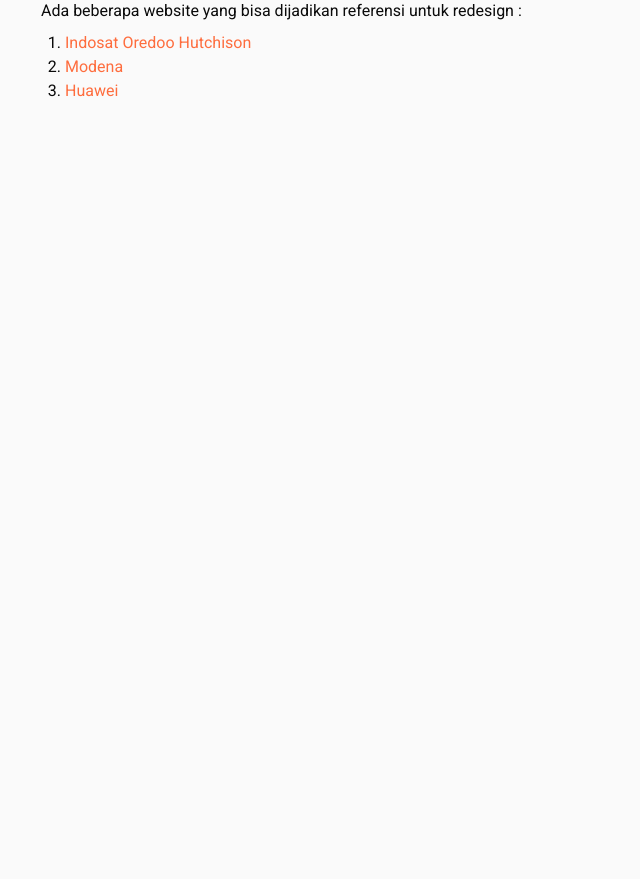
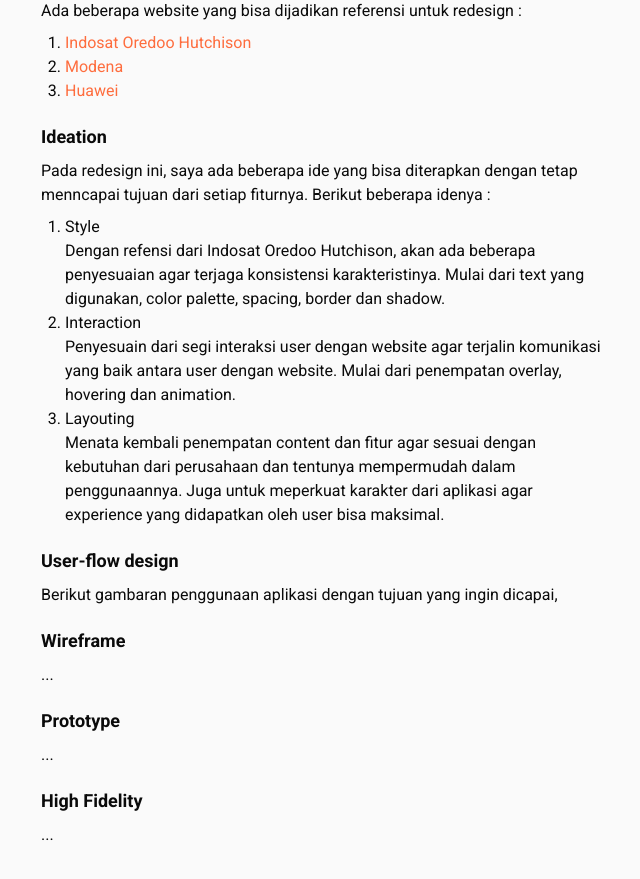
Before and after one commit to OneToDev/helloalen-dev, a Next.js app: page /portofolios/cms-product-catalog in a window 1280 px wide. Shown: the part 1060-1939 px from the top of the page, without its empty margins (364-1004 px from the left). Before the commit the page ends 1211 px from the top, so only its background shows below. Built offline with nearby package versions, Linux system fonts and the light colour scheme.

Commit message:
Adding base layout

```diff
--- a/app/portofolios/amal-academy-mobile-version/page.tsx
+++ b/app/portofolios/amal-academy-mobile-version/page.tsx
@@ -30,88 +30,70 @@
           </Link>
         </p>
       </div>
+
+      {/* Content */}
       <div className="w-full flex flex-col items-center gap-8">
         <Image
           src={ThumbnailAmalAcademy}
           alt="Thumbnail"
           className="w-[800px] rounded-md"
         />
+        <div className="w-10/12 md:w-1/2 flex flex-col gap-5">
 
-        {/* <div className="w-1/2 flex flex-col gap-5">
+          {/* Overview */}
           <div className="flex flex-col gap-2">
             <h3 className="text-lg font-semibold">Overview</h3>
-            <p>
-              <a
-                href="https://www.telkom.co.id/sites"
-                className="text-maOrange"
-                target="_blank"
-              >
-                PT Telkom Indonesia
-              </a>{" "}
-              memiliki sebuah website catalog sendiri{" "}
-              <a
-                href="https://productcatalog.telkom.co.id/"
-                className="text-maOrange"
-                target="_blank"
-              >
-                disini
-              </a>{" "}
-              yang bertujuan sebagai pusat informasi mengenai produk yang
-              dimiliki oleh perusahaan yang diperuntukkan bagi salesnya.
-            </p>
+            <p>...</p>
           </div>
 
+          {/* Problems */}
           <div className="flex flex-col gap-2">
             <h3 className="text-lg font-semibold">Problems</h3>
-            <p>
-              Secara fungsional sebagian besar sudah bekerja dengan baik. Namun
-              yang menjadi permasalahann adalah desain yang digunakan belum
-              update. Desain masih menggunakan desain lama dan belum menerapkan
-              prinsip UI/UX.{" "}
-              <a
-                href="https://www.telkom.co.id/sites"
-                className="text-maOrange"
-                target="_blank"
-              >
-                PT Telkom Indonesia
-              </a>{" "}
-              menginginkan untuk re-desain website yang ada dengan penerapan
-              UI/UX dengan beberapa referensi yang mereka inginkan.
-            </p>
+            <p>...</p>
           </div>
 
+          {/* User Needs */}
           <div className="flex flex-col gap-2">
             <h3 className="text-lg font-semibold">User Needs</h3>
-            <p>
-              Ada beberapa website yang bisa dijadikan referensi untuk redesign
-              :
-            </p>
-            <ol className="list-decimal ps-6">
-              <li>
-                <a
-                  href="https://ioh.co.id/portal/id/iohindex"
-                  className="text-maOrange"
-                >
-                  Indosat Oredoo Hutchison
-                </a>
-              </li>
-              <li>
-                <a
-                  href="https://www.modena.com/id_id"
-                  className="text-maOrange"
-                >
-                  Modena
-                </a>
-              </li>
-              <li>
-                <a href="https://www.huawei.com/en/" className="text-maOrange">
-                  Huawei
-                </a>
-              </li>
-            </ol>
+            <p>...</p>
           </div>
-        </div> */}
+
+          {/* Ideation */}
+          <div className="flex flex-col gap-2">
+            <h3 className="text-lg font-semibold">Ideation</h3>
+            <p>...</p>
+          </div>
+
+          {/* User-flow design */}
+          <div className="flex flex-col gap-2">
+            <h3 className="text-lg font-semibold">User-flow design</h3>
+            <p>...</p>
+            {/* <Image src={} alt="user-flow" /> */}
+          </div>
+
+          {/* Wireframe */}
+          <div className="flex flex-col gap-2">
+            <h3 className="text-lg font-semibold">Wireframe</h3>
+            <p>...</p>
+            {/* <Image src={} alt="user-flow" /> */}
+          </div>
+
+          {/* Prototype */}
+          <div className="flex flex-col gap-2">
+            <h3 className="text-lg font-semibold">Prototype</h3>
+            <p>...</p>
+            {/* <Image src={} alt="user-flow" /> */}
+          </div>
+
+          {/* High Fidelity */}
+          <div className="flex flex-col gap-2">
+            <h3 className="text-lg font-semibold">High Fidelity</h3>
+            <p>...</p>
+            {/* <Image src={} alt="user-flow" /> */}
+          </div>
+        </div>
       </div>
+
     </main>
   );
 }
--- a/app/portofolios/bale-seni-barli/page.tsx
+++ b/app/portofolios/bale-seni-barli/page.tsx
@@ -31,87 +31,70 @@
         </p>
       </div>
       <div className="w-full flex flex-col items-center gap-8">
+
+        {/* Content */}
+        <div className="w-full flex flex-col items-center gap-8">
           <Image
             src={ThumbnailBaleSeniBarli}
             alt="Thumbnail"
             className="w-[800px] rounded-md"
           />
-
-        {/* <div className="w-1/2 flex flex-col gap-5">
+          <div className="w-10/12 md:w-1/2 flex flex-col gap-5">
+            {/* Overview */}
             <div className="flex flex-col gap-2">
               <h3 className="text-lg font-semibold">Overview</h3>
-            <p>
-              <a
-                href="https://www.telkom.co.id/sites"
-                className="text-maOrange"
-                target="_blank"
-              >
-                PT Telkom Indonesia
-              </a>{" "}
-              memiliki sebuah website catalog sendiri{" "}
-              <a
-                href="https://productcatalog.telkom.co.id/"
-                className="text-maOrange"
-                target="_blank"
-              >
-                disini
-              </a>{" "}
-              yang bertujuan sebagai pusat informasi mengenai produk yang
-              dimiliki oleh perusahaan yang diperuntukkan bagi salesnya.
-            </p>
+              <p>...</p>
             </div>
 
+            {/* Problems */}
             <div className="flex flex-col gap-2">
               <h3 className="text-lg font-semibold">Problems</h3>
-            <p>
-              Secara fungsional sebagian besar sudah bekerja dengan baik. Namun
-              yang menjadi permasalahann adalah desain yang digunakan belum
-              update. Desain masih menggunakan desain lama dan belum menerapkan
-              prinsip UI/UX.{" "}
-              <a
-                href="https://www.telkom.co.id/sites"
-                className="text-maOrange"
-                target="_blank"
-              >
-                PT Telkom Indonesia
-              </a>{" "}
-              menginginkan untuk re-desain website yang ada dengan penerapan
-              UI/UX dengan beberapa referensi yang mereka inginkan.
-            </p>
+              <p>...</p>
             </div>
 
+            {/* User Needs */}
             <div className="flex flex-col gap-2">
               <h3 className="text-lg font-semibold">User Needs</h3>
-            <p>
-              Ada beberapa website yang bisa dijadikan referensi untuk redesign
-              :
-            </p>
-            <ol className="list-decimal ps-6">
-              <li>
-                <a
-                  href="https://ioh.co.id/portal/id/iohindex"
-                  className="text-maOrange"
-                >
-                  Indosat Oredoo Hutchison
-                </a>
-              </li>
-              <li>
-                <a
-                  href="https://www.modena.com/id_id"
-                  className="text-maOrange"
-                >
-                  Modena
-                </a>
-              </li>
-              <li>
-                <a href="https://www.huawei.com/en/" className="text-maOrange">
-                  Huawei
-                </a>
-              </li>
-            </ol>
+              <p>...</p>
             </div>
-        </div> */}
+
+            {/* Ideation */}
+            <div className="flex flex-col gap-2">
+              <h3 className="text-lg font-semibold">Ideation</h3>
+              <p>...</p>
             </div>
+
+            {/* User-flow design */}
+            <div className="flex flex-col gap-2">
+              <h3 className="text-lg font-semibold">User-flow design</h3>
+              <p>...</p>
+              {/* <Image src={} alt="user-flow" /> */}
+            </div>
+
+            {/* Wireframe */}
+            <div className="flex flex-col gap-2">
+              <h3 className="text-lg font-semibold">Wireframe</h3>
+              <p>...</p>
+              {/* <Image src={} alt="user-flow" /> */}
+            </div>
+
+            {/* Prototype */}
+            <div className="flex flex-col gap-2">
+              <h3 className="text-lg font-semibold">Prototype</h3>
+              <p>...</p>
+              {/* <Image src={} alt="user-flow" /> */}
+            </div>
+
+            {/* High Fidelity */}
+            <div className="flex flex-col gap-2">
+              <h3 className="text-lg font-semibold">High Fidelity</h3>
+              <p>...</p>
+              {/* <Image src={} alt="user-flow" /> */}
+            </div>
+          </div>
+        </div>
+      </div>
+
     </main>
   );
 }
--- a/app/portofolios/cms-product-catalog/page.tsx
+++ b/app/portofolios/cms-product-catalog/page.tsx
@@ -8,6 +8,7 @@
 export default function page() {
   return (
     <main className="md:ms-[120px] md:me-[20px] w-full min-h-screen flex flex-col gap-8 md:gap-10 bg-[#fafafa] dark:bg-maBlack py-12">
+      {/* Header */}
       <div className="flex flex-col gap-3 items-center justify-center pt-24 md:pt-0">
         <Link
           href="/portofolios"
@@ -31,6 +32,8 @@
           </Link>
         </p>
       </div>
+
+      {/* Content */}
       <div className="w-full flex flex-col items-center gap-8">
         <Image
           src={ThumbnailCmsProductCatalog}
@@ -38,6 +41,7 @@
           className="w-[800px] rounded-md"
         />
         <div className="w-10/12 md:w-1/2 flex flex-col gap-5">
+          {/* Overview */}
           <div className="flex flex-col gap-2">
             <h3 className="text-lg font-semibold">Overview</h3>
             <p>
@@ -61,6 +65,7 @@
             </p>
           </div>
 
+          {/* Problems */}
           <div className="flex flex-col gap-2">
             <h3 className="text-lg font-semibold">Problems</h3>
             <p>
@@ -80,6 +85,7 @@
             </p>
           </div>
 
+          {/* User Needs */}
           <div className="flex flex-col gap-2">
             <h3 className="text-lg font-semibold">User Needs</h3>
             <p>
@@ -110,6 +116,85 @@
               </li>
             </ol>
           </div>
+
+          {/* Ideation */}
+          <div className="flex flex-col gap-2">
+            <h3 className="text-lg font-semibold">Ideation</h3>
+            <p>
+              Pada redesign ini, saya ada beberapa ide yang bisa diterapkan
+              dengan tetap menncapai tujuan dari setiap fiturnya. Berikut
+              beberapa idenya :
+            </p>
+            <ol className="list-decimal ps-6">
+              <li>
+                Style
+                <p>
+                  Dengan refensi dari{" "}
+                  <a href="https://ioh.co.id/portal/id/iohindex">
+                    Indosat Oredoo Hutchison
+                  </a>
+                  , akan ada beberapa penyesuaian agar terjaga konsistensi
+                  karakteristinya. Mulai dari text yang digunakan, color
+                  palette, spacing, border dan shadow.
+                </p>
+              </li>
+              <li>
+                Interaction
+                <p>
+                  Penyesuain dari segi interaksi user dengan website agar
+                  terjalin komunikasi yang baik antara user dengan website.
+                  Mulai dari penempatan overlay, hovering dan animation.
+                </p>
+              </li>
+              <li>
+                Layouting
+                <p>
+                  Menata kembali penempatan content dan fitur agar sesuai dengan
+                  kebutuhan dari perusahaan dan tentunya mempermudah dalam
+                  penggunaannya. Juga untuk meperkuat karakter dari aplikasi
+                  agar experience yang didapatkan oleh user bisa maksimal.
+                </p>
+              </li>
+            </ol>
+          </div>
+
+          {/* User-flow design */}
+          <div className="flex flex-col gap-2">
+            <h3 className="text-lg font-semibold">User-flow design</h3>
+            <p>
+              Berikut gambaran penggunaan aplikasi dengan tujuan yang ingin
+              dicapai,
+            </p>
+            {/* <Image src={} alt="user-flow" /> */}
+          </div>
+
+          {/* Wireframe */}
+          <div className="flex flex-col gap-2">
+            <h3 className="text-lg font-semibold">Wireframe</h3>
+            <p>
+              ...
+            </p>
+            {/* <Image src={} alt="user-flow" /> */}
+          </div>
+
+          {/* Prototype */}
+          <div className="flex flex-col gap-2">
+            <h3 className="text-lg font-semibold">Prototype</h3>
+            <p>
+              ...
+            </p>
+            {/* <Image src={} alt="user-flow" /> */}
+          </div>
+
+          {/* High Fidelity */}
+          <div className="flex flex-col gap-2">
+            <h3 className="text-lg font-semibold">High Fidelity</h3>
+            <p>
+              ...
+            </p>
+            {/* <Image src={} alt="user-flow" /> */}
+          </div>
+
         </div>
       </div>
     </main>
--- a/app/portofolios/scoutours/page.tsx
+++ b/app/portofolios/scoutours/page.tsx
@@ -31,86 +31,69 @@
         </p>
       </div>
       <div className="w-full flex flex-col items-center gap-8">
+
+        {/* Content */}
+        <div className="w-full flex flex-col items-center gap-8">
           <Image
             src={ThumbnailScoutours}
             alt="Thumbnail"
             className="w-[800px] rounded-md"
           />
-
-        {/* <div className="w-1/2 flex flex-col gap-5">
+          <div className="w-10/12 md:w-1/2 flex flex-col gap-5">
+            {/* Overview */}
             <div className="flex flex-col gap-2">
               <h3 className="text-lg font-semibold">Overview</h3>
-            <p>
-              <a
-                href="https://www.telkom.co.id/sites"
-                className="text-maOrange"
-                target="_blank"
-              >
-                PT Telkom Indonesia
-              </a>{" "}
-              memiliki sebuah website catalog sendiri{" "}
-              <a
-                href="https://productcatalog.telkom.co.id/"
-                className="text-maOrange"
-                target="_blank"
-              >
-                disini
-              </a>{" "}
-              yang bertujuan sebagai pusat informasi mengenai produk yang
-              dimiliki oleh perusahaan yang diperuntukkan bagi salesnya.
-            </p>
+              <p>...</p>
             </div>
 
+            {/* Problems */}
             <div className="flex flex-col gap-2">
               <h3 className="text-lg font-semibold">Problems</h3>
-            <p>
-              Secara fungsional sebagian besar sudah bekerja dengan baik. Namun
-              yang menjadi permasalahann adalah desain yang digunakan belum
-              update. Desain masih menggunakan desain lama dan belum menerapkan
-              prinsip UI/UX.{" "}
-              <a
-                href="https://www.telkom.co.id/sites"
-                className="text-maOrange"
-                target="_blank"
-              >
-                PT Telkom Indonesia
-              </a>{" "}
-              menginginkan untuk re-desain website yang ada dengan penerapan
-              UI/UX dengan beberapa referensi yang mereka inginkan.
-            </p>
+              <p>...</p>
             </div>
 
+            {/* User Needs */}
             <div className="flex flex-col gap-2">
               <h3 className="text-lg font-semibold">User Needs</h3>
-            <p>
-              Ada beberapa website yang bisa dijadikan referensi untuk redesign
-              :
-            </p>
-            <ol className="list-decimal ps-6">
-              <li>
-                <a
-                  href="https://ioh.co.id/portal/id/iohindex"
-                  className="text-maOrange"
-                >
-                  Indosat Oredoo Hutchison
-                </a>
-              </li>
-              <li>
-                <a
-                  href="https://www.modena.com/id_id"
-                  className="text-maOrange"
-                >
-                  Modena
-                </a>
-              </li>
-              <li>
-                <a href="https://www.huawei.com/en/" className="text-maOrange">
-                  Huawei
-                </a>
-              </li>
-            </ol>
+              <p>...</p>
             </div>
-        </div> */}
+
+            {/* Ideation */}
+            <div className="flex flex-col gap-2">
+              <h3 className="text-lg font-semibold">Ideation</h3>
+              <p>...</p>
+            </div>
+
+            {/* User-flow design */}
+            <div className="flex flex-col gap-2">
+              <h3 className="text-lg font-semibold">User-flow design</h3>
+              <p>...</p>
+              {/* <Image src={} alt="user-flow" /> */}
+            </div>
+
+            {/* Wireframe */}
+            <div className="flex flex-col gap-2">
+              <h3 className="text-lg font-semibold">Wireframe</h3>
+              <p>...</p>
+              {/* <Image src={} alt="user-flow" /> */}
+            </div>
+
+            {/* Prototype */}
+            <div className="flex flex-col gap-2">
+              <h3 className="text-lg font-semibold">Prototype</h3>
+              <p>...</p>
+              {/* <Image src={} alt="user-flow" /> */}
+            </div>
+
+            {/* High Fidelity */}
+            <div className="flex flex-col gap-2">
+              <h3 className="text-lg font-semibold">High Fidelity</h3>
+              <p>...</p>
+              {/* <Image src={} alt="user-flow" /> */}
+            </div>
+          </div>
+        </div>
+
       </div>
     </main>
   );
--- a/app/portofolios/the-biggest-sundial/page.tsx
+++ b/app/portofolios/the-biggest-sundial/page.tsx
@@ -31,86 +31,69 @@
         </p>
       </div>
       <div className="w-full flex flex-col items-center gap-8">
+
+        {/* Content */}
+        <div className="w-full flex flex-col items-center gap-8">
           <Image
             src={ThumbnailTheBiggestSundial}
             alt="Thumbnail"
             className="w-[800px] rounded-md"
           />
-
-        {/* <div className="w-1/2 flex flex-col gap-5">
+          <div className="w-10/12 md:w-1/2 flex flex-col gap-5">
+            {/* Overview */}
             <div className="flex flex-col gap-2">
               <h3 className="text-lg font-semibold">Overview</h3>
-            <p>
-              <a
-                href="https://www.telkom.co.id/sites"
-                className="text-maOrange"
-                target="_blank"
-              >
-                PT Telkom Indonesia
-              </a>{" "}
-              memiliki sebuah website catalog sendiri{" "}
-              <a
-                href="https://productcatalog.telkom.co.id/"
-                className="text-maOrange"
-                target="_blank"
-              >
-                disini
-              </a>{" "}
-              yang bertujuan sebagai pusat informasi mengenai produk yang
-              dimiliki oleh perusahaan yang diperuntukkan bagi salesnya.
-            </p>
+              <p>...</p>
             </div>
 
+            {/* Problems */}
             <div className="flex flex-col gap-2">
               <h3 className="text-lg font-semibold">Problems</h3>
-            <p>
-              Secara fungsional sebagian besar sudah bekerja dengan baik. Namun
-              yang menjadi permasalahann adalah desain yang digunakan belum
-              update. Desain masih menggunakan desain lama dan belum menerapkan
-              prinsip UI/UX.{" "}
-              <a
-                href="https://www.telkom.co.id/sites"
-                className="text-maOrange"
-                target="_blank"
-              >
-                PT Telkom Indonesia
-              </a>{" "}
-              menginginkan untuk re-desain website yang ada dengan penerapan
-              UI/UX dengan beberapa referensi yang mereka inginkan.
-            </p>
+              <p>...</p>
             </div>
 
+            {/* User Needs */}
             <div className="flex flex-col gap-2">
               <h3 className="text-lg font-semibold">User Needs</h3>
-            <p>
-              Ada beberapa website yang bisa dijadikan referensi untuk redesign
-              :
-            </p>
-            <ol className="list-decimal ps-6">
-              <li>
-                <a
-                  href="https://ioh.co.id/portal/id/iohindex"
-                  className="text-maOrange"
-                >
-                  Indosat Oredoo Hutchison
-                </a>
-              </li>
-              <li>
-                <a
-                  href="https://www.modena.com/id_id"
-                  className="text-maOrange"
-                >
-                  Modena
-                </a>
-              </li>
-              <li>
-                <a href="https://www.huawei.com/en/" className="text-maOrange">
-                  Huawei
-                </a>
-              </li>
-            </ol>
+              <p>...</p>
             </div>
-        </div> */}
+
+            {/* Ideation */}
+            <div className="flex flex-col gap-2">
+              <h3 className="text-lg font-semibold">Ideation</h3>
+              <p>...</p>
+            </div>
+
+            {/* User-flow design */}
+            <div className="flex flex-col gap-2">
+              <h3 className="text-lg font-semibold">User-flow design</h3>
+              <p>...</p>
+              {/* <Image src={} alt="user-flow" /> */}
+            </div>
+
+            {/* Wireframe */}
+            <div className="flex flex-col gap-2">
+              <h3 className="text-lg font-semibold">Wireframe</h3>
+              <p>...</p>
+              {/* <Image src={} alt="user-flow" /> */}
+            </div>
+
+            {/* Prototype */}
+            <div className="flex flex-col gap-2">
+              <h3 className="text-lg font-semibold">Prototype</h3>
+              <p>...</p>
+              {/* <Image src={} alt="user-flow" /> */}
+            </div>
+
+            {/* High Fidelity */}
+            <div className="flex flex-col gap-2">
+              <h3 className="text-lg font-semibold">High Fidelity</h3>
+              <p>...</p>
+              {/* <Image src={} alt="user-flow" /> */}
+            </div>
+          </div>
+        </div>
+
       </div>
     </main>
   );
```
Lines whose indentation alone changed are shown as unchanged.
